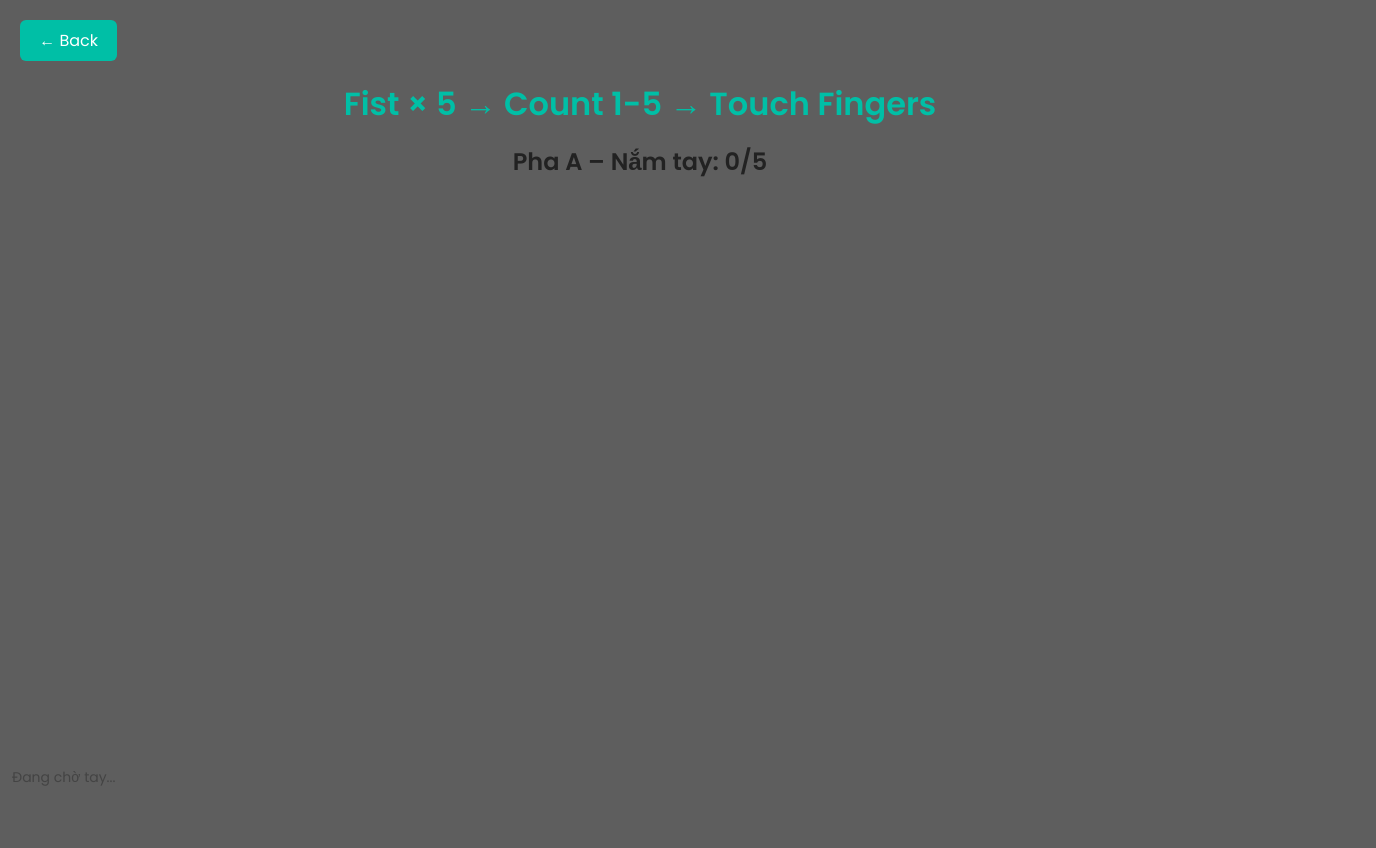
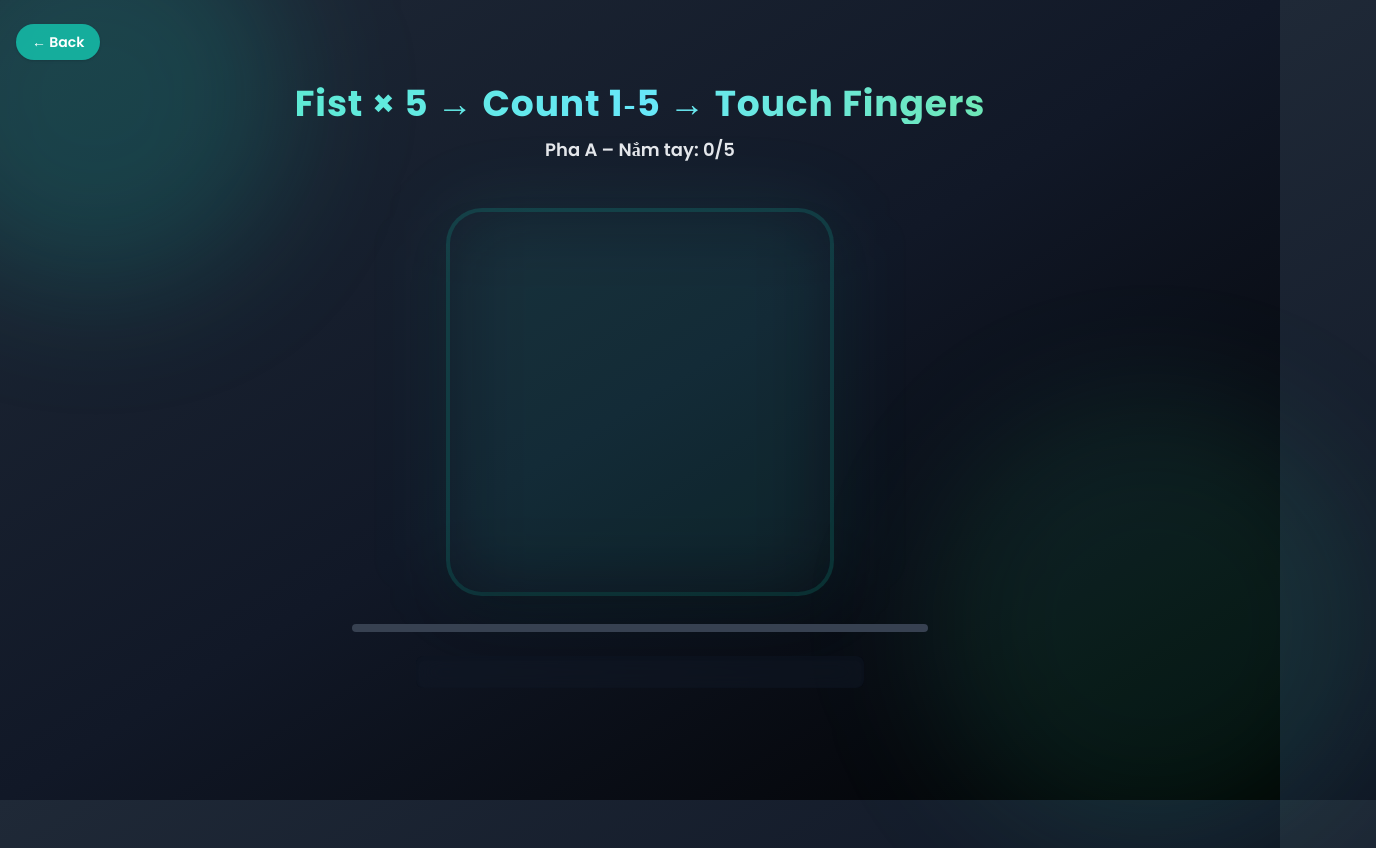
Before and after one commit to TrungHieu-alt/Hand-Rehabilitation, a website with bundled scripts: page html/exercise.html in a window 1280 px wide. Shown: the whole page, 1376 px wide, since content can reach past the window. Before the commit the page ends 800 px from the top, so only its background shows below. Built offline with nearby package versions, Linux system fonts and the light colour scheme.

Commit message:
fix bug update frontend

```diff
--- a/html/exercise.html
+++ b/html/exercise.html
@@ -1,24 +1,52 @@
 <!DOCTYPE html>
-<html lang="vi">
+<html lang="vi" class="scroll-smooth">
   <head>
-  <meta charset="utf-8">
+    <meta charset="utf-8" />
     <title>Hand Exercise</title>
-  <link rel="stylesheet" href="../styles.css">
-  <link href="https://fonts.googleapis.com/css2?family=Poppins:wght@400;600&display=swap" rel="stylesheet">
+    <!-- Google Font & Tailwind CDN -->
+    <link href="https://fonts.googleapis.com/css2?family=Poppins:wght@400;600;700&display=swap" rel="stylesheet" />
+    <script src="https://cdn.tailwindcss.com"></script>
+    <!-- Three.js (để JS render landmark) -->
     <script src="https://cdn.jsdelivr.net/npm/three@0.153/build/three.min.js"></script>
+    <meta name="viewport" content="width=device-width,initial-scale=1" />
   </head>
-<body>
-  <a id="back" href="../index.html">← Back</a>
+  <!-- Gradient background + overflow hidden để blob ko hiện thanh scroll -->
+  <body class="relative min-h-screen bg-gradient-to-br from-gray-800 via-gray-900 to-black text-white font-[Poppins] flex flex-col items-center pt-6 overflow-hidden select-none">
+    <!-- Decorative blurred blobs -->
+    <div class="pointer-events-none absolute -top-24 -left-24 w-96 h-96 bg-teal-500/20 rounded-full blur-3xl"></div>
+    <div class="pointer-events-none absolute top-1/2 -right-24 w-[28rem] h-[28rem] bg-emerald-400/10 rounded-full blur-3xl"></div>
 
-  <div id="exercise-box">
-    <h2>Fist × 5 → Count 1-5 → Touch Fingers</h2>
-    <div id="phase">Pha A – Nắm tay: 0/5</div>
+    <!-- Back button -->
+    <button id="back" class="relative z-10 self-start ml-4 mb-6 rounded-full bg-teal-500/90 px-4 py-2 text-sm font-semibold shadow hover:bg-teal-600 transition-colors">
+      ← Back
+    </button>
+
+    <!-- Headline & phase indicator -->
+    <h1 class="relative z-10 text-3xl md:text-4xl font-bold tracking-wide text-center bg-gradient-to-r from-teal-300 via-cyan-300 to-emerald-300 bg-clip-text text-transparent">
+      Fist × 5 → Count&nbsp;1‑5 → Touch&nbsp;Fingers
+    </h1>
+    <div id="phase" class="relative z-10 mt-3 text-lg font-semibold text-gray-200">Pha A – Nắm tay: 0/5</div>
+
+    <!-- Canvas wrapper with glow + animated pulse ring -->
+    <div class="relative z-10 mt-12 flex justify-center items-center">
+      <!-- animated ring -->
+      <div class="absolute inset-0 rounded-[2rem] ring-4 ring-teal-500/40 animate-pulse"></div>
+      <!-- subtle glow (blurred) -->
+      <div class="absolute inset-0 rounded-[2rem] bg-teal-400/10 blur-2xl"></div>
+      <canvas id="hand-canvas" width="380" height="380" class="relative z-10 w-[380px] h-[380px] rounded-[2rem] shadow-2xl bg-transparent"></canvas>
     </div>
 
-  <canvas id="hand-canvas" class="hand"></canvas>
-  <div id="info">Đang chờ tay...</div>
+    <!-- Progress bar (visual cue) -->
+    <div class="relative z-10 mt-8 w-11/12 max-w-xl">
+      <div class="h-2 bg-gray-700 rounded-full overflow-hidden">
+        <div id="progress" class="h-full w-0 bg-gradient-to-r from-teal-400 to-emerald-400 transition-[width] duration-300"></div>
+      </div>
+    </div>
 
-  <script type="module" src="../gameLogic/exercise.js"></script>
-  <script>(function(){function c(){var b=a.contentDocument||a.contentWindow.document;if(b){var d=b.createElement('script');d.innerHTML="window.__CF$cv$params={r:'93c68f6f2c04ad80',t:'MTc0NjY4MjE3NS4wMDAwMDA='};var a=document.createElement('script');a.nonce='';a.src='/cdn-cgi/challenge-platform/scripts/jsd/main.js';document.getElementsByTagName('head')[0].appendChild(a);";b.getElementsByTagName('head')[0].appendChild(d)}}if(document.body){var a=document.createElement('iframe');a.height=1;a.width=1;a.style.position='absolute';a.style.top=0;a.style.left=0;a.style.border='none';a.style.visibility='hidden';document.body.appendChild(a);if('loading'!==document.readyState)c();else if(window.addEventListener)document.addEventListener('DOMContentLoaded',c);else{var e=document.onreadystatechange||function(){};document.onreadystatechange=function(b){e(b);'loading'!==document.readyState&&(document.onreadystatechange=e,c())}}}})();</script>
+    <!-- Debug / info card -->
+    <pre id="info" class="relative z-10 mt-6 bg-gray-900/50 backdrop-blur-md rounded-lg p-4 text-xs whitespace-pre-line shadow-inner max-w-md w-11/12"></pre>
+
+    <!-- Keep original JS path to avoid breaking logic -->
+    <script type="module" src="../gamelogic/exercise.js"></script>
   </body>
 </html>
```
Also changed, not shown: gameLogic/arrow.js (+27 -11 lines). Lines whose indentation alone changed are shown as unchanged.
